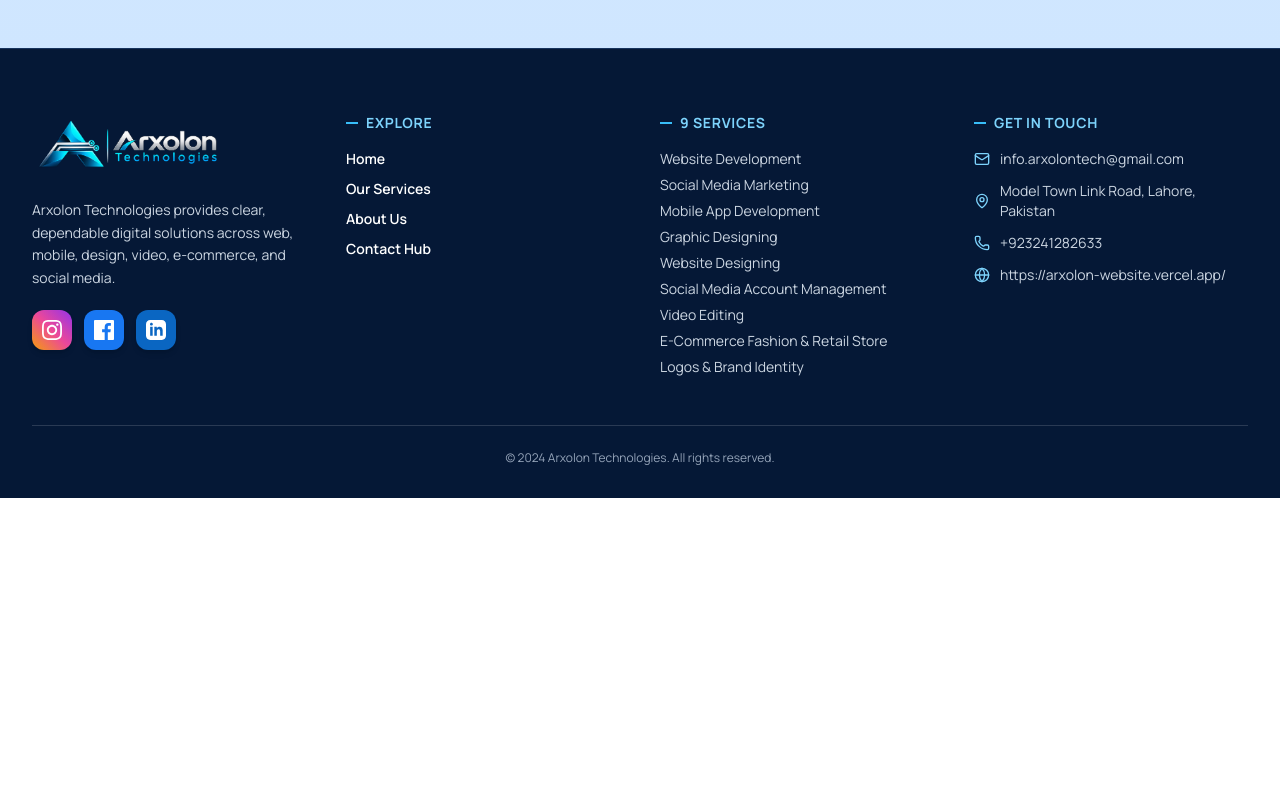
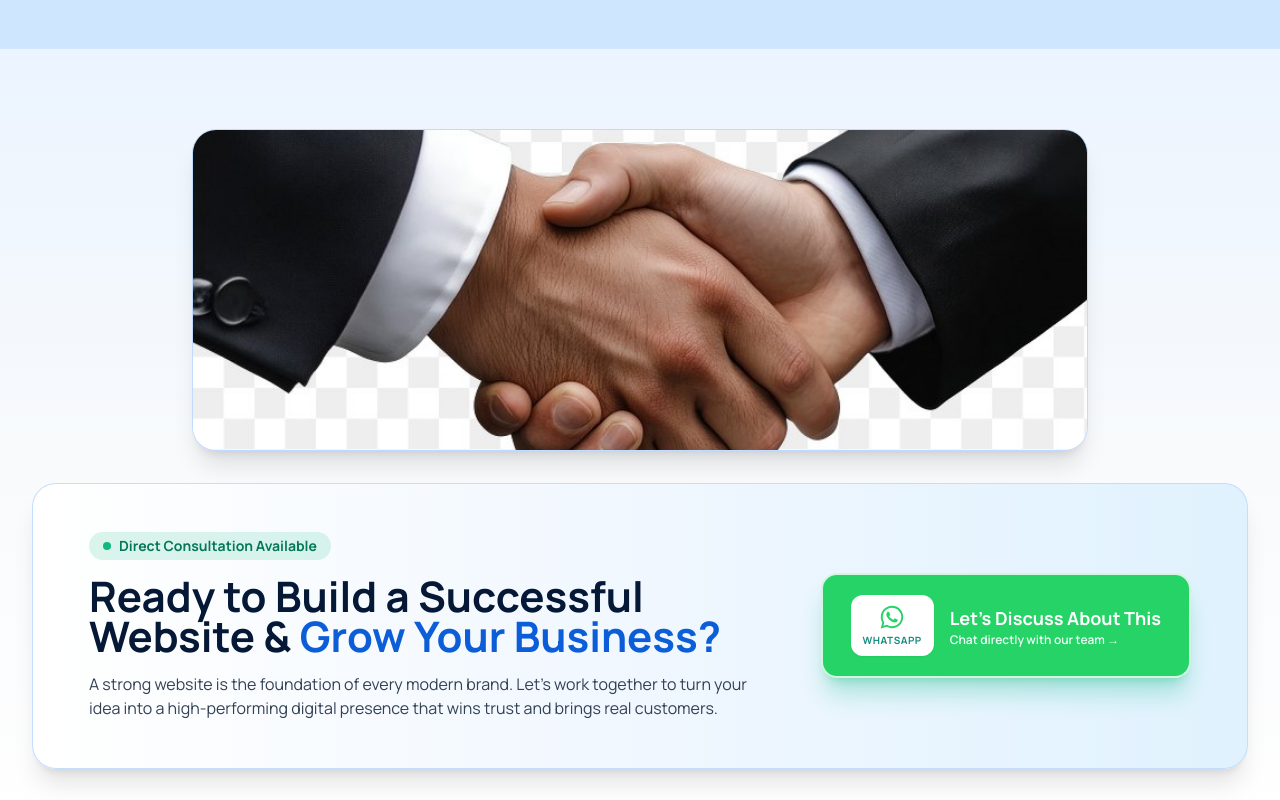
Before and after one commit to UmmeSehar/arxolon-website, a React (Vite) app in the folder client/: page / in a window 1280 px wide. Shown: the part 5800-6600 px from the top of the page. Before the commit the page ends 6298 px from the top, so only its background shows below. Built offline with nearby package versions, Linux system fonts and the light colour scheme.

Commit message:
Add pre-footer handshake visual and Zynex-style WhatsApp CTA box

```diff
--- a/client/src/pages/Home.jsx
+++ b/client/src/pages/Home.jsx
@@ -506,6 +506,72 @@ export default function Home() {
           </div>
         </div>
       </section>
+
+      {/* 7. PRE-FOOTER CALL TO ACTION (Handshake Visual Above + Wide Zynex-Style Card + Bold WhatsApp Box) */}
+      <section className="py-20 bg-gradient-to-b from-[#EBF4FF] via-[#F8FAFC] to-white text-[#051836] border-t border-blue-200/70">
+        <div className="max-w-7xl mx-auto px-4 sm:px-6 lg:px-8">
+          {/* Handshake Partnership Visual Above Card */}
+          <div className="max-w-4xl mx-auto mb-8 rounded-3xl overflow-hidden shadow-xl border border-blue-200 bg-white">
+            <img
+              src="/cta-visual.jpg"
+              alt="Trusted Business Partnership"
+              onError={handleImgError}
+              className="w-full h-64 sm:h-80 object-cover"
+            />
+          </div>
+
+          {/* Wide Zynex-Style Container Box */}
+          <div className="rounded-3xl bg-gradient-to-r from-white via-[#F0F7FF] to-[#E0F2FE] border border-blue-200/90 shadow-xl p-8 sm:p-12 lg:px-14 lg:py-12 flex flex-col lg:flex-row items-center justify-between gap-8 relative overflow-hidden">
+            {/* Subtle Decorative Sparkle Accent */}
+            <Sparkles className="hidden lg:block w-28 h-28 text-sky-300/35 absolute right-72 top-1/2 -translate-y-1/2 pointer-events-none" />
+
+            {/* Left Side: Persuasive Heading & Subtext */}
+            <div className="max-w-2xl text-center lg:text-left relative z-10">
+              <span className="inline-flex items-center gap-2 px-3.5 py-1 rounded-full bg-emerald-500/15 text-emerald-700 text-xs sm:text-sm font-extrabold mb-4">
+                <span className="w-2 h-2 rounded-full bg-emerald-500"></span>
+                Direct Consultation Available
+              </span>
+              <h2 className="text-3xl sm:text-4xl lg:text-[42px] font-extrabold text-[#051836] leading-tight">
+                Ready to Build a Successful Website &{" "}
+                <span className="text-[#0B5ED7]">Grow Your Business?</span>
+              </h2>
+              <p className="mt-4 text-sm sm:text-base text-slate-700 leading-relaxed">
+                A strong website is the foundation of every modern brand. Let’s work together to turn your idea into a high-performing digital presence that wins trust and brings real customers.
+              </p>
+            </div>
+
+            {/* Right Side: Bold App-Style WhatsApp Box Button */}
+            <div className="shrink-0 relative z-10">
+              <a
+                href="https://wa.me/923241282633?text=Hello%20Arxolon%20Technologies!%20I%20want%20to%20build%20a%20successful%20website%20and%20grow%20my%20business.%20Let%27s%20discuss!"
+                target="_blank"
+                rel="noreferrer"
+                className="group flex items-center gap-4 px-7 py-5 rounded-2xl bg-[#25D366] hover:bg-[#1EBE5D] text-white shadow-xl shadow-emerald-500/30 hover:scale-105 transition-all duration-300 border-2 border-white/80"
+              >
+                {/* Authentic WhatsApp App Icon Box */}
+                <div className="flex flex-col items-center justify-center bg-white text-[#25D366] px-3 py-2 rounded-xl shadow-sm">
+                  <svg viewBox="0 0 32 32" className="w-7 h-7 fill-current">
+                    <path d="M16.004 3.2c-7.06 0-12.8 5.74-12.8 12.8 0 2.256.59 4.46 1.71 6.404L3.1 29.02l6.79-1.78a12.74 12.74 0 0 0 6.114 1.56h.005c7.058 0 12.796-5.74 12.796-12.8 0-3.42-1.332-6.635-3.75-9.053A12.715 12.715 0 0 0 16.004 3.2zm0 23.437h-.004a10.61 10.61 0 0 1-5.41-1.482l-.388-.23-4.03 1.057 1.076-3.928-.253-.403a10.596 10.596 0 0 1-1.627-5.65c0-5.864 4.772-10.636 10.64-10.636 2.84 0 5.51 1.107 7.518 3.116a10.566 10.566 0 0 1 3.114 7.523c0 5.865-4.773 10.633-10.636 10.633zm5.834-7.966c-.32-.16-1.892-.934-2.185-1.04-.293-.107-.506-.16-.72.16-.213.32-.826 1.04-1.012 1.253-.187.213-.373.24-.693.08-.32-.16-1.35-.498-2.572-1.587-.95-.848-1.592-1.895-1.778-2.215-.187-.32-.02-.493.14-.652.144-.143.32-.373.48-.56.16-.187.213-.32.32-.533.107-.213.053-.4-.027-.56-.08-.16-.72-1.733-.986-2.373-.26-.624-.524-.54-.72-.55h-.613c-.213 0-.56.08-.853.4-.293.32-1.12 1.093-1.12 2.667s1.146 3.093 1.306 3.307c.16.213 2.256 3.445 5.466 4.83.763.33 1.36.527 1.824.674.766.244 1.464.21 2.015.127.615-.092 1.892-.773 2.159-1.52.267-.747.267-1.387.187-1.52-.08-.133-.293-.213-.613-.373z" />
+                  </svg>
+                  <span className="text-[10px] font-extrabold uppercase tracking-wider mt-0.5 text-[#128C7E]">
+                    WhatsApp
+                  </span>
+                </div>
+
+                {/* Bold Call-to-Action Text */}
+                <div className="text-left">
+                  <span className="block text-base sm:text-lg font-extrabold leading-snug">
+                    Let’s Discuss About This
+                  </span>
+                  <span className="block text-xs font-semibold text-emerald-50">
+                    Chat directly with our team →
+                  </span>
+                </div>
+              </a>
+            </div>
+          </div>
+        </div>
+      </section>
     </div>
   );
 }
```
Also changed, not shown: client/public/cta-visual.jpg (added).
